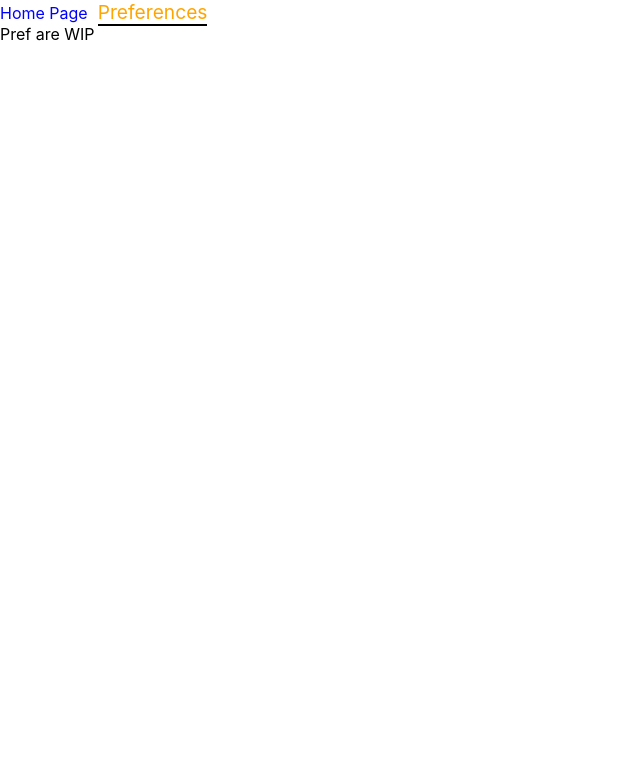
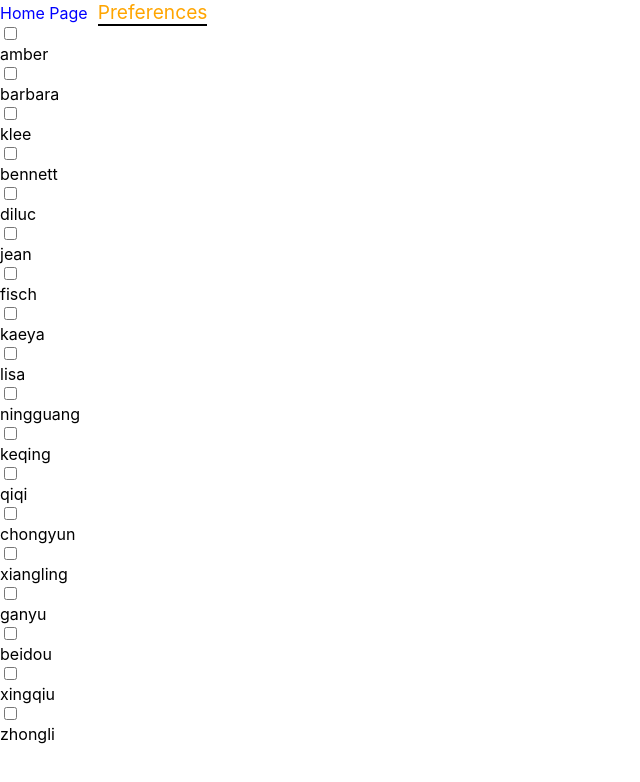
Before and after one commit to Jiajin/genshin-tracker, a React (Create React App) app: page /preferences in a window 1280 px wide. Shown: the top 782 px of the page, without its empty margins (0-640 px from the left). Built offline with nearby package versions, Linux system fonts and the light colour scheme.

Commit message:
add pref checklist with missing func, prep app for useState to pass to pref

```diff
--- a/src/App.js
+++ b/src/App.js
@@ -1,5 +1,5 @@
 import "./App.css";
-
+import React, { useState } from "react";
 import {
   BrowserRouter,
   Route,
@@ -12,12 +12,13 @@ import GenshinTracker from "./components/GenshinTracker/GenshinTracker";
 import Preferences from "./components/Preferences";
 
 function App() {
+  const [userPref, setUserPref] = useState([]);
   return (
     <BrowserRouter className="App">
       <NavLink to="/home">Home Page</NavLink>
       <NavLink to="/preferences">Preferences</NavLink>
       <Switch>
-        <Route path="/home" component={GenshinTracker} />
+        <Route path="/home" component={() => <GenshinTracker />} />
         <Route path="/preferences" component={Preferences} />
         <Route path="/404" render={() => <div>Page Not Found</div>} />
         <Redirect to="/404"></Redirect>
--- a/src/components/GenshinTracker/GenshinTracker.js
+++ b/src/components/GenshinTracker/GenshinTracker.js
@@ -4,7 +4,8 @@ import "./GenshinTracker.css";
 import genshinData from "../../genshin/characters";
 import GenshinRegion from "./GenshinRegion";
 
-const GenshinTracker = () => {
+const GenshinTracker = ({ field }) => {
+  console.log(field);
   const weekdays = ["mon", "tue", "wed", "thu", "fri", "sat", "sun"];
   // const [currWeekday, setCurrWeekday] = useState({
   //   weekday: weekdays[0],
@@ -24,7 +25,8 @@ const GenshinTracker = () => {
 
   const weekdayClickHandler = (day) => {
     console.log(day);
-    setCurrWeekday(day);
+    setCurrWeekday(day); //for selector
+    //Set indiv region data
     setRegionOneData(
       genshinData.filter(
         (item) => item.region === "mondsteadt" && item.day.includes(day)
--- a/src/components/Preferences.js
+++ b/src/components/Preferences.js
@@ -1,7 +1,40 @@
-import React from "react";
+import React, { useState } from "react";
+
+import genshinData from "../genshin/characters";
 
 const Preferences = () => {
-  return <div>Pref are WIP</div>;
+  const [userPref, setUserPref] = useState(
+    genshinData.map((char) => {
+      return { ...char, checked: false };
+    })
+  );
+  const handleOnChange = (id, state) => {
+    console.log(id);
+    let itemIndex = userPref.findIndex((item) => item.id === id);
+    let copy = [...userPref];
+    copy[itemIndex].checked = state;
+    setUserPref(copy);
+  };
+  return (
+    <div>
+      {userPref.map((char) => {
+        return (
+          <div>
+            {" "}
+            <input
+              type="checkbox"
+              id={`custom-checkbox-${char.id}`}
+              name={char.name}
+              value={char.name}
+              checked={char.checked}
+              onChange={() => handleOnChange(char.id, !char.checked)}
+            />
+            <div>{char.name}</div>
+          </div>
+        );
+      })}
+    </div>
+  );
 };
 
 export default Preferences;
```
